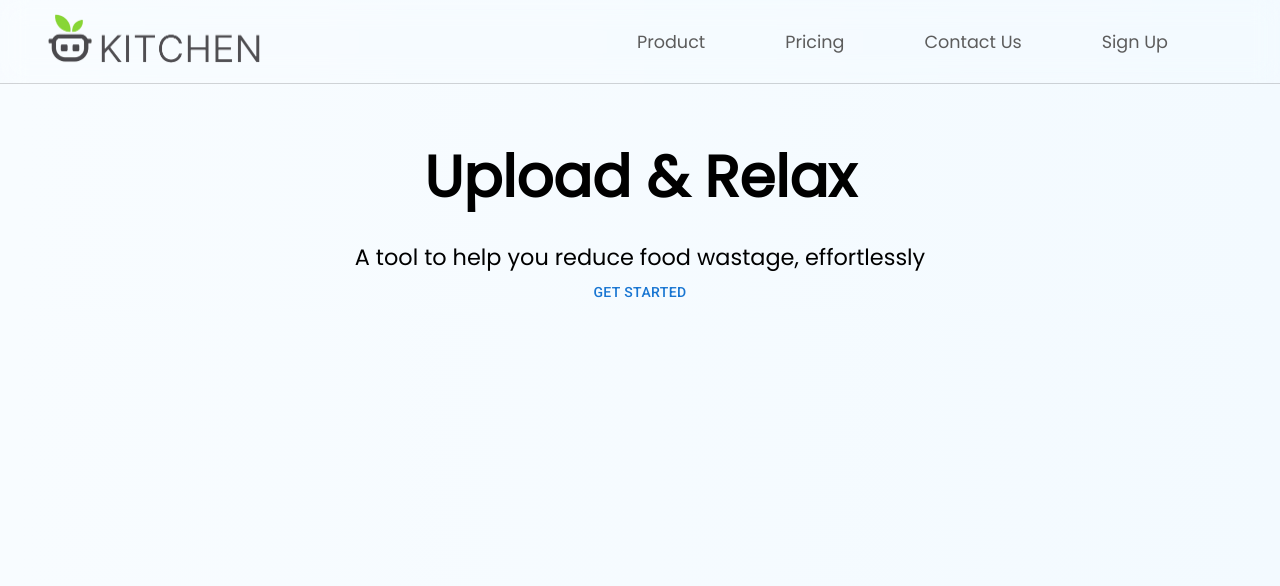
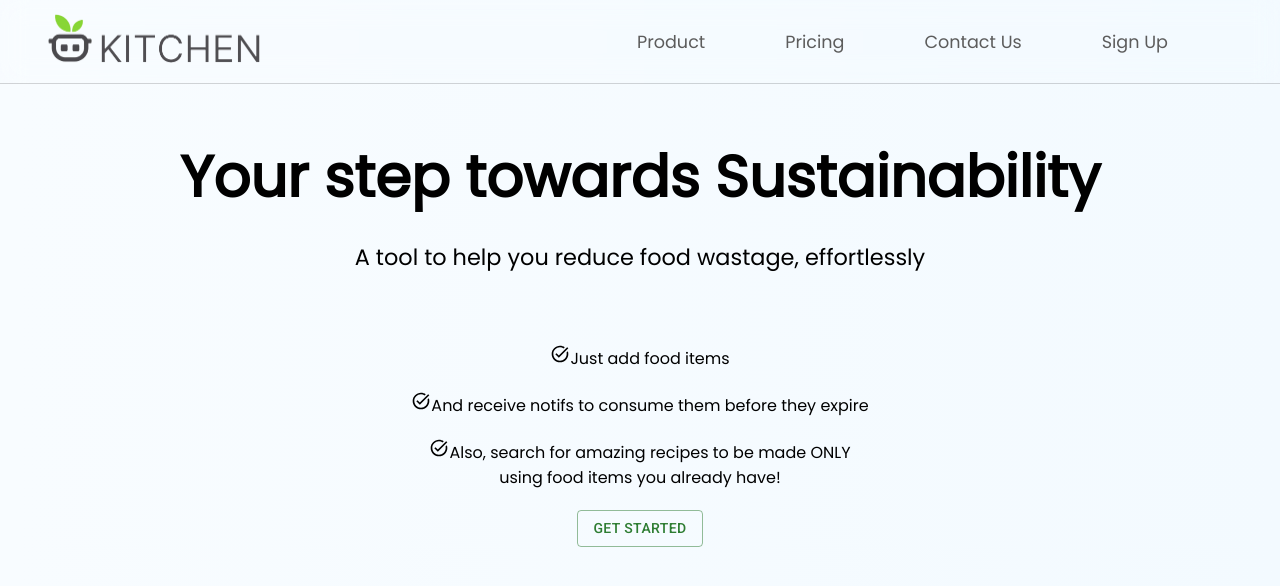
Before and after one commit to vpore/FoodFolio, a React (Create React App) app in the folder client/: page / in a window 1280 px wide. Shown: the top 586 px of the page. Built offline with nearby package versions, Linux system fonts and the light colour scheme; no server answers.

Commit message:
:lipstick: update: UI

```diff
--- /dev/null
+++ b/client/src/assets/LoadingSpinner.module.css
@@ -0,0 +1,29 @@
+.main {
+  display: flex;
+  align-items: center;
+  justify-content: center;
+}
+.spinner {
+  display: inline-block;
+  width: 80px;
+  height: 80px;
+}
+.spinner:after {
+  content: ' ';
+  display: block;
+  width: 64px;
+  height: 64px;
+  margin: 8px;
+  border-radius: 50%;
+  border: 6px solid teal;
+  border-color: teal transparent teal transparent;
+  animation: spinner 1.2s linear infinite;
+}
+@keyframes spinner {
+  0% {
+    transform: rotate(0deg);
+  }
+  100% {
+    transform: rotate(360deg);
+  }
+}
--- a/client/src/components/Auth/Signin.js
+++ b/client/src/components/Auth/Signin.js
@@ -45,7 +45,7 @@ export default function SignIn({ globalLogin }) {
             alignItems: 'center',
           }}
         >
-          <Avatar sx={{ m: 1, bgcolor: 'primary.main' }}>
+          <Avatar sx={{ m: 1, bgcolor: 'green' }}>
             <LockOutlinedIcon />
           </Avatar>
           <Typography component="h1" variant="h5">
@@ -77,6 +77,7 @@ export default function SignIn({ globalLogin }) {
               fullWidth
               variant="contained"
               sx={{ mt: 3, mb: 2 }}
+              color="success"
             >
               Sign In
             </Button>
--- a/client/src/components/Auth/Signup.js
+++ b/client/src/components/Auth/Signup.js
@@ -45,7 +45,7 @@ export default function SignUp({ globalLogin }) {
             alignItems: "center",
           }}
         >
-          <Avatar sx={{ m: 1, bgcolor: "primary.main" }}>
+          <Avatar sx={{ m: 1, bgcolor: "green" }}>
             <LockOutlinedIcon />
           </Avatar>
           <Typography component="h1" variant="h5">
@@ -106,10 +106,11 @@ export default function SignUp({ globalLogin }) {
               fullWidth
               variant="contained"
               sx={{ mt: 3, mb: 2 }}
+              color="success"
             >
               Sign Up
             </Button>
-            <Grid container justifyContent="flex-end">
+            <Grid container>
               <Grid item>
                 <Link to='/signin'>
                   Already have an account? Sign in
--- a/client/src/components/Form/Form.js
+++ b/client/src/components/Form/Form.js
@@ -110,7 +110,7 @@ const Form = ({setNewItem}) => {
             </Grid>
 
             <Grid item xs={12}>
-              <Button type="submit" fullWidth variant="contained">
+              <Button type="submit" fullWidth variant="contained" color="success">
                 Add Foood
               </Button>
             </Grid>
--- a/client/src/components/Items/Category/Category.js
+++ b/client/src/components/Items/Category/Category.js
@@ -15,7 +15,7 @@ const Category = ({ allItems, selCategory, setSelCategory }) => {
                             className={styles.categoryList}
                             variant="outlined"
                             onClick={() => setSelCategory("all")}
-                            sx={{"backgroundColor": selCategory==='all'?"lightBlue":""}}
+                            sx={{"backgroundColor": selCategory==='all'?"lightGreen":""}}
                         >
                             All
                         </Paper>
@@ -27,7 +27,7 @@ const Category = ({ allItems, selCategory, setSelCategory }) => {
                                     variant="outlined"
                                     key={key}
                                     onClick={() => setSelCategory(key)}
-                                    sx={{"backgroundColor": selCategory===key?"lightBlue":""}}
+                                    sx={{"backgroundColor": selCategory===key?"lightGreen":""}}
                                 >
                                     {key}
                                 </Paper>
--- a/client/src/components/LandingPage/LandingPage.js
+++ b/client/src/components/LandingPage/LandingPage.js
@@ -2,18 +2,43 @@ import React from "react";
 import { Button } from "@mui/material";
 
 import styles from "./LandingPage.module.css";
+import TaskAltIcon from "@mui/icons-material/TaskAlt";
+import { NavLink } from "react-router-dom";
 
 const LandingPage = () => {
     return (
       <>
         <div className={styles.main}>
-            <div className={styles.landingContent}>
-                <p className={styles.heading}>Upload & Relax</p>
-                <p className={styles.description}>
-                    A tool to help you reduce food wastage, effortlessly
-                </p>
-                <Button>Get Started</Button>
+          <div className={styles.landingContent}>
+            <p className={styles.heading}>Your step towards Sustainability</p>
+            <p className={styles.description}>
+              A tool to help you reduce food wastage, effortlessly
+            </p>
+            <div className={styles.pointers}>
+              <p>
+                <TaskAltIcon fontSize="small" />
+                Just add food items
+              </p>
+              <p>
+                <TaskAltIcon fontSize="small" />
+                And receive notifs to consume them before they expire
+              </p>
+              <p>
+                <TaskAltIcon fontSize="small" />
+                Also, search for amazing recipes to be made ONLY using food
+                items you already have!
+              </p>
             </div>
+            <NavLink to="/signup">
+              <Button
+                className={styles.button}
+                variant="outlined"
+                color="success"
+              >
+                Get Started
+              </Button>
+            </NavLink>
+          </div>
         </div>
       </>
     );
--- a/client/src/components/LandingPage/LandingPage.module.css
+++ b/client/src/components/LandingPage/LandingPage.module.css
@@ -23,3 +23,17 @@
     margin-top: 20px;
     font-size: 1.4rem;
 }
+
+.pointers {
+    margin-top: 70px;
+    width: 50%;
+    text-align: center;
+}
+
+.pointers p {
+    margin-bottom: 20px;
+}
+
+.button {
+    margin-top: 40px;
+}
```
Also changed, not shown: client/src/assets/LoadingSpinner.js (added, +11 -0 lines).
